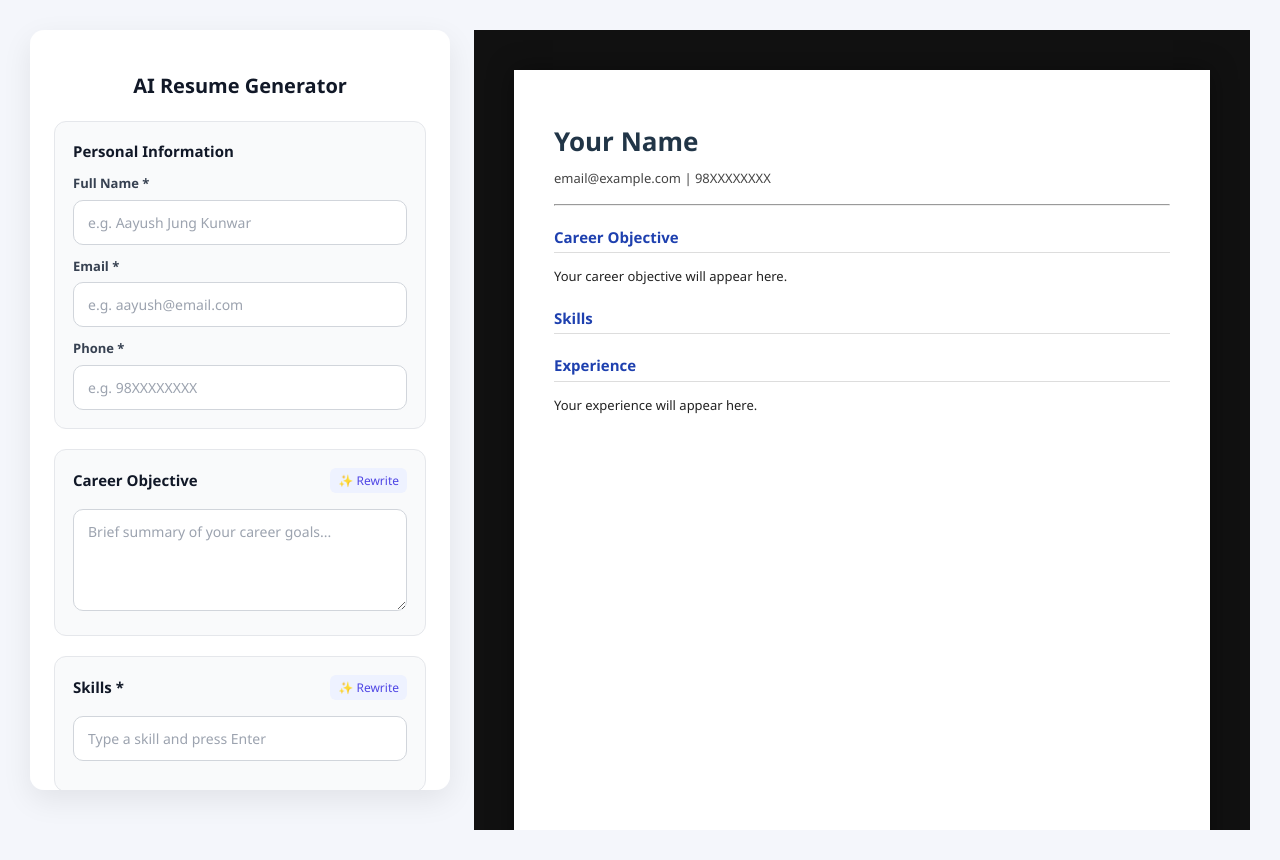
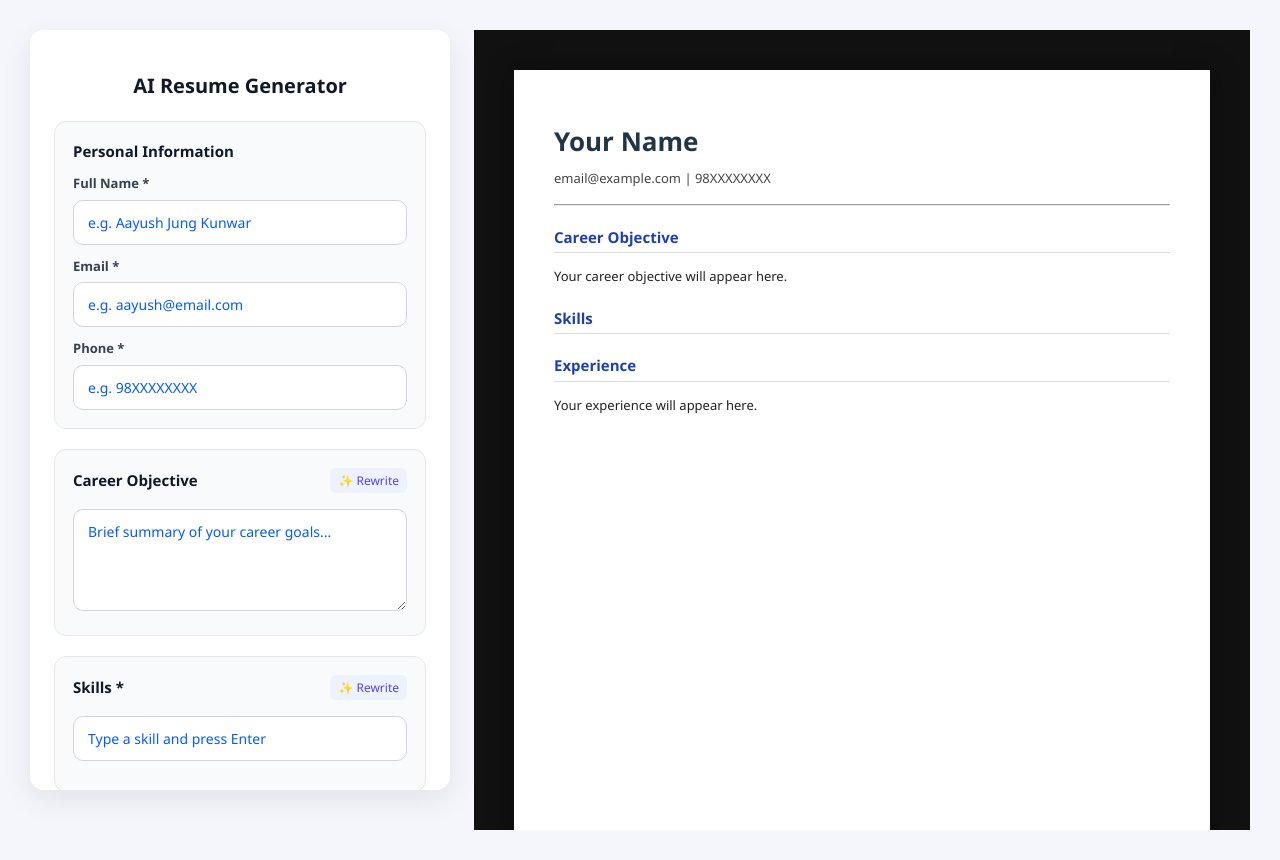
Before and after one commit to ultron0412/AI-RESUME-GENERATOR, a React (Vite) app in the folder ai-resume-generator/client/: page / in a window 1280 px wide. Built offline with nearby package versions, Linux system fonts and the light colour scheme.

Commit message:
Update ResumeForm.css

```diff
--- a/ai-resume-generator/client/src/components/ResumeForm.css
+++ b/ai-resume-generator/client/src/components/ResumeForm.css
@@ -84,8 +84,8 @@ textarea {
   padding: 12px 14px;
   margin-top: 6px;
 
-  background: #ffffff; /* ✅ force white */
-  color: #111827;      /* ✅ dark text */
+  background: #ffffff;
+  color: #111827;
 
   border-radius: 10px;
   border: 1px solid #d1d5db;
@@ -95,7 +95,7 @@ textarea {
 
 input::placeholder,
 textarea::placeholder {
-  color: #9ca3af;
+  color: #065cf0;
 }
 
 input:focus,
```
